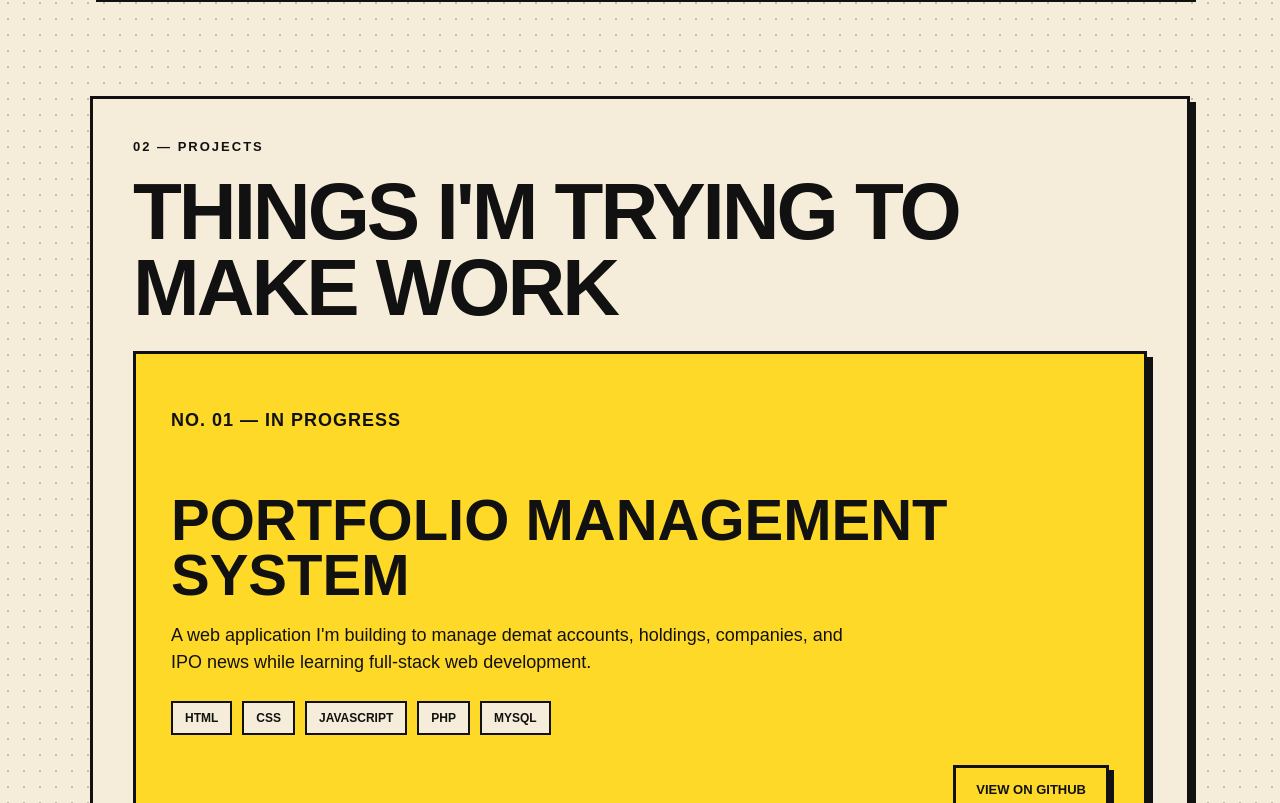
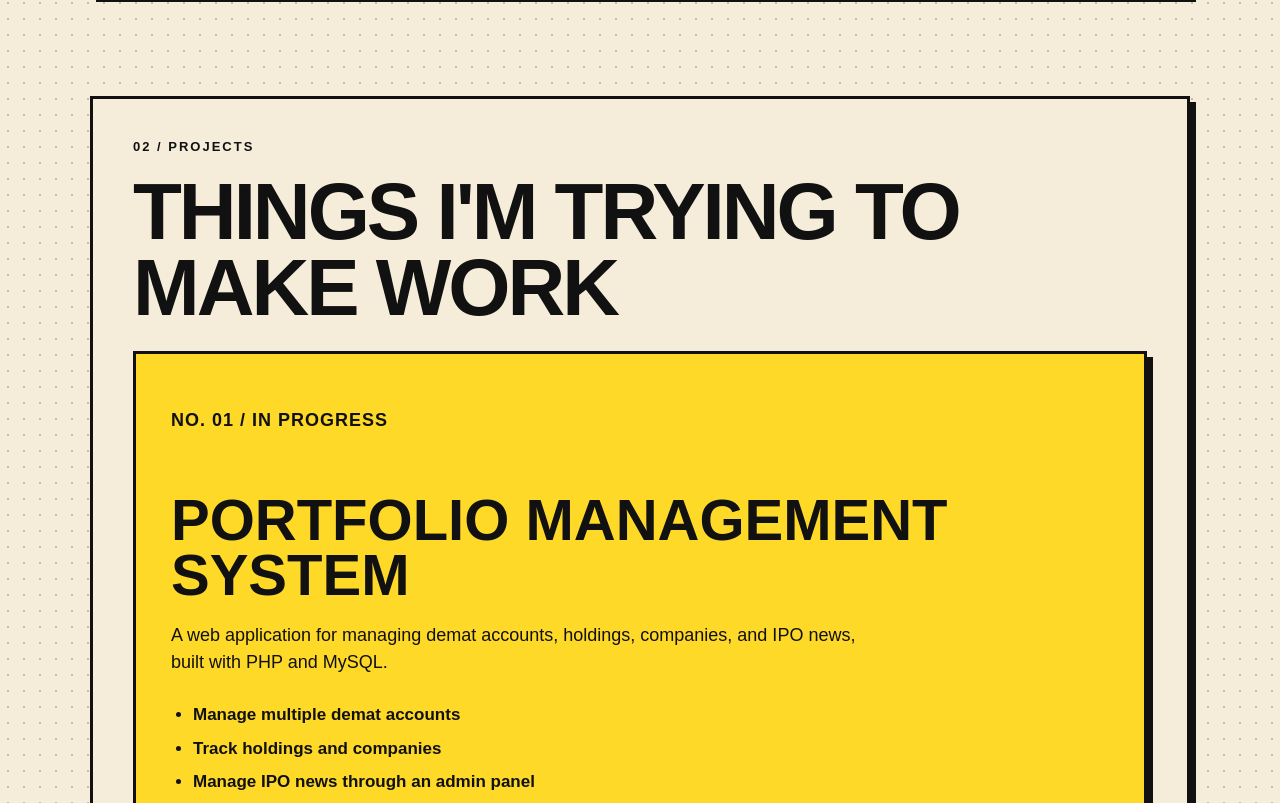
Before and after one commit to sabinaya-404/portfolio, a React (Vite) app: page / in a window 1280 px wide. Shown: the part 1317-2120 px from the top of the page. Built offline with nearby package versions, Linux system fonts and the light colour scheme.

Commit message:
refine projects section

```diff
--- a/src/components/Projects.css
+++ b/src/components/Projects.css
@@ -34,20 +34,12 @@
     font-size: 12px;
     font-weight: 900;
 }
-.project-status {
-  display: inline-block;
-  padding: 10px 16px;
-  border: 2px solid var(--foreground);
-  background: var(--pink);
-  font-size: 13px;
-  font-weight: 900;
-}
 .project-bottom {
   display: flex;
   justify-content: flex-end;
   margin-top: 30px;
 }
-.project-bottom a {
+.project-link {
   display: inline-block;
   padding: 14px 20px;
   border: var(--border);
@@ -63,40 +55,23 @@
   transform: translate(4px, 4px);
   box-shadow: 1px 1px 0 var(--foreground);
 }
-.projects-empty {
-  margin-top: 40px;
-  padding: 35px;
-  border: var(--border);
-  box-shadow: var(--shadow);
-  background: var(--mint);
-  max-width: 750px;
-}
-.projects-empty .project-number {
-  margin: 0 0 25px;
-}
-.projects-empty h3 {
-  margin: 0 0 20px;
-  font-size: clamp(20px, 5vw, 48px);
-  line-height: 1;
-}
-.projects-empty p:not(.project-number) {
-  max-width: 600px;
-  margin: 0 0 25px;
-  font-size: 18px;
-  line-height: 1.5;
+.project-features {
+  max-width: 700px;
+  margin: 0 0 30px;
+  padding-left: 22px;
+  font-size: 17px;
+  line-height: 1.6;
   font-weight: 600;
 }
-.projects-empty span {
-  display: inline-block;
-  padding: 10px 14px;
-  border: 2px solid var(--foreground);
-  font-size: 12px;
-  font-weight: 900;
+
+.project-features li {
+  margin-bottom: 6px;
+}
+.project-link:focus-visible {
+  outline: 3px solid var(--blue);
+  outline-offset: 4px;
 }
 @media (max-width: 700px) {
-    .project-grid {
-    grid-template-columns: 1fr;
-  }
   .project-card {
     padding: 25px;
   }
--- a/src/components/Projects.jsx
+++ b/src/components/Projects.jsx
@@ -2,18 +2,23 @@ import './Projects.css'
 function Projects() {
     return (
         <section id="projects" className="content-section">
-        <p className="section-label">02 — PROJECTS</p>
+        <p className="section-label">02 / PROJECTS</p>
 
         <h2>THINGS I'M TRYING TO MAKE WORK</h2>
         <div className="project-card">
   <div className="project-top">
-    <p className="project-number">NO. 01 — IN PROGRESS</p>
+    <p className="project-number">NO. 01 / IN PROGRESS</p>
   </div>
   <h3>PORTFOLIO MANAGEMENT SYSTEM</h3>
-  <p className="project-description">
-    A web application I'm building to manage demat accounts, holdings,
-    companies, and IPO news while learning full-stack web development.
-  </p>
+<p className="project-description">
+  A web application for managing demat accounts, holdings, companies,
+  and IPO news, built with PHP and MySQL.
+</p>
+<ul className="project-features">
+  <li>Manage multiple demat accounts</li>
+  <li>Track holdings and companies</li>
+  <li>Manage IPO news through an admin panel</li>
+</ul>
   <div className="project-tags">
     <span>HTML</span>
     <span>CSS</span>
@@ -22,9 +27,8 @@ function Projects() {
     <span>MYSQL</span>
   </div>
   <div className="project-bottom">
-   {/* <span>FULL-STACK WEB APP</span><br></br> */}
     <a href="https://github.com/sabinaya-404/portfolio-management-system"
-    className="project-status" target = "_blank" rel = "noopener noreferrer">VIEW ON GITHUB</a>
+    className="project-link" target = "_blank" rel = "noopener noreferrer">VIEW ON GITHUB</a>
   </div>
 </div>
       </section>
```
